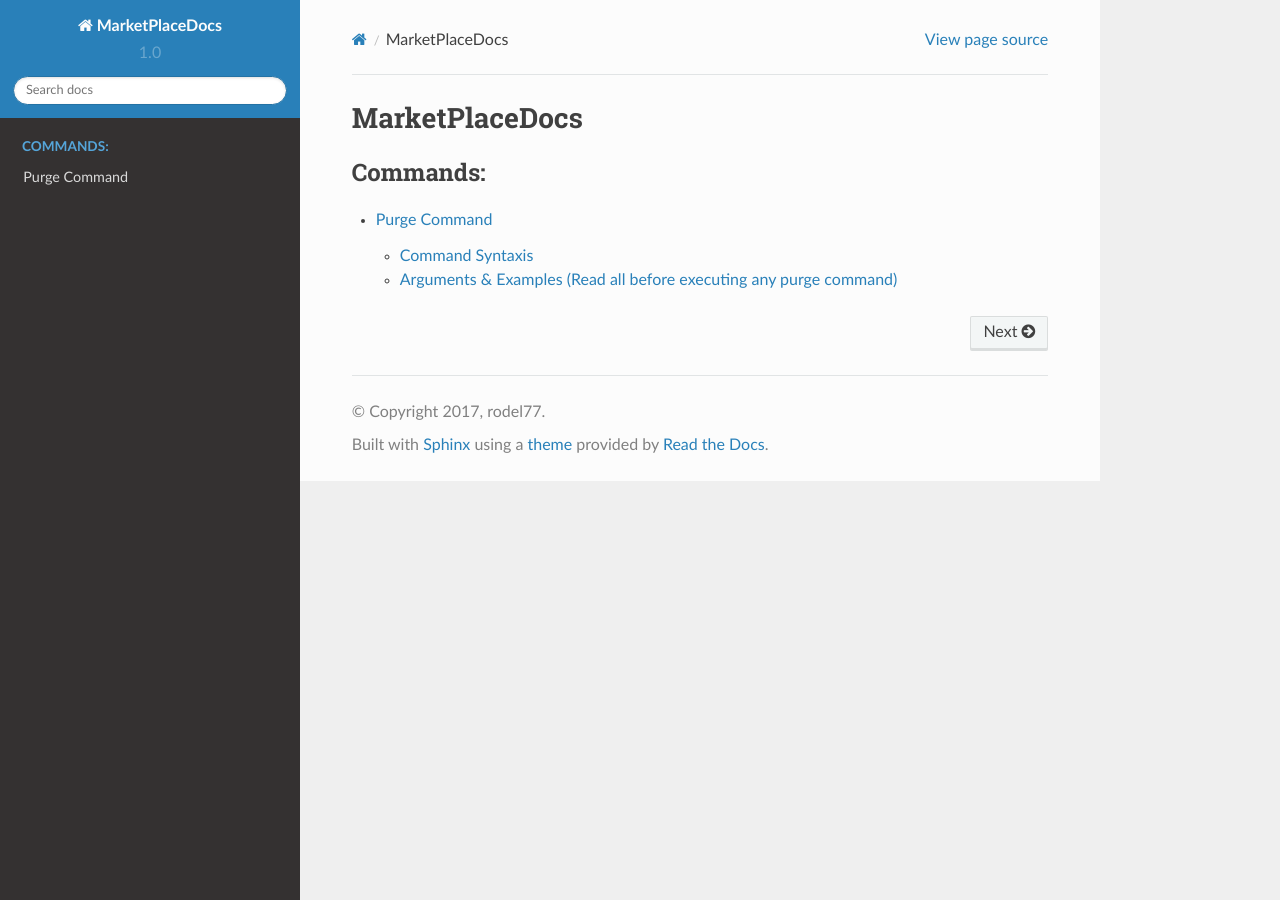
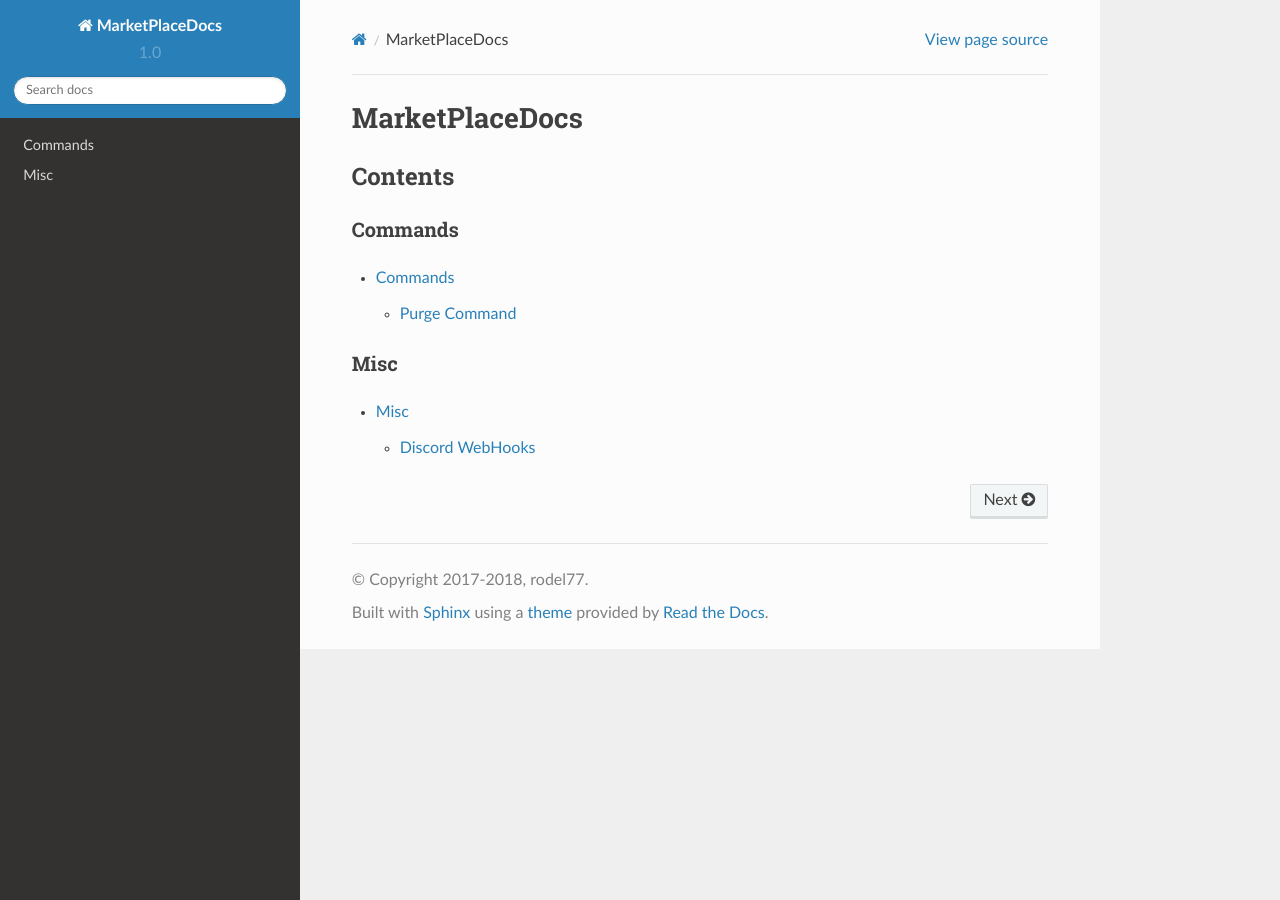
Before and after one commit to rodel77/MarketPlaceDocs, a Sphinx documentation site: the page built from source/index.rst, in a window 1280 px wide. Built offline with Sphinx 7.4.7 and the Read the Docs theme 2.0.0, drawn with Linux system fonts in a browser that asks for light colours.

Commit message:
Update...

```diff
--- a/source/commands/purge.rst
+++ b/source/commands/purge.rst
@@ -7,10 +7,10 @@ With purge commands, you can clear unused data, remove all listings of a player
 Command Syntaxis
 ================
 
-/market purge <argument-name> [argument-value]
+``/market purge <argument-name> [argument-value]``
 
 Arguments & Examples (Read all before executing any purge command)
-=========
+==================================================================
 
 These arguments will remove ANY listing published 1 year ago
 
--- a/source/conf.py
+++ b/source/conf.py
@@ -47,7 +47,7 @@ master_doc = 'index'
 
 # General information about the project.
 project = 'MarketPlaceDocs'
-copyright = '2017, rodel77'
+copyright = '2017-2018, rodel77'
 author = 'rodel77'
 
 # The version info for the project you're documenting, acts as replacement for
--- a/source/index.rst
+++ b/source/index.rst
@@ -2,8 +2,38 @@
 MarketPlaceDocs
 ===============
 
+Contents
+========
+
+Commands
+~~~~~~~~
+
 .. toctree::
-   :maxdepth: 2
-   :caption: Commands:
+	:maxdepth: 2
+	:titlesonly:
 
-   commands/purge
+	commands/index
+
+Misc
+~~~~
+
+.. toctree::
+	:maxdepth: 2
+	:titlesonly:
+
+	misc/index
+
+
+.. Misc
+.. ~~~~
+
+.. .. toctree::
+..    :maxdepth: 2
+..    :caption: Commands:
+
+..    commands/purge
+..  .. toctree::
+..    :maxdepth: 2
+..    :caption: Misc:
+
+..    misc/webhooks
```
Also changed, not shown: source/commands/index.rst (added, +14 -0 lines), source/misc/index.rst (added, +12 -0 lines), source/misc/webhooks.rst (added, +54 -0 lines), source/misc/images/webhooks1.png (added), source/misc/images/webhooks2.png (added), source/misc/images/webhooks3.png (added), source/misc/images/webhooksAvatar.png (added), source/misc/images/webhooksMessage.png (added).
